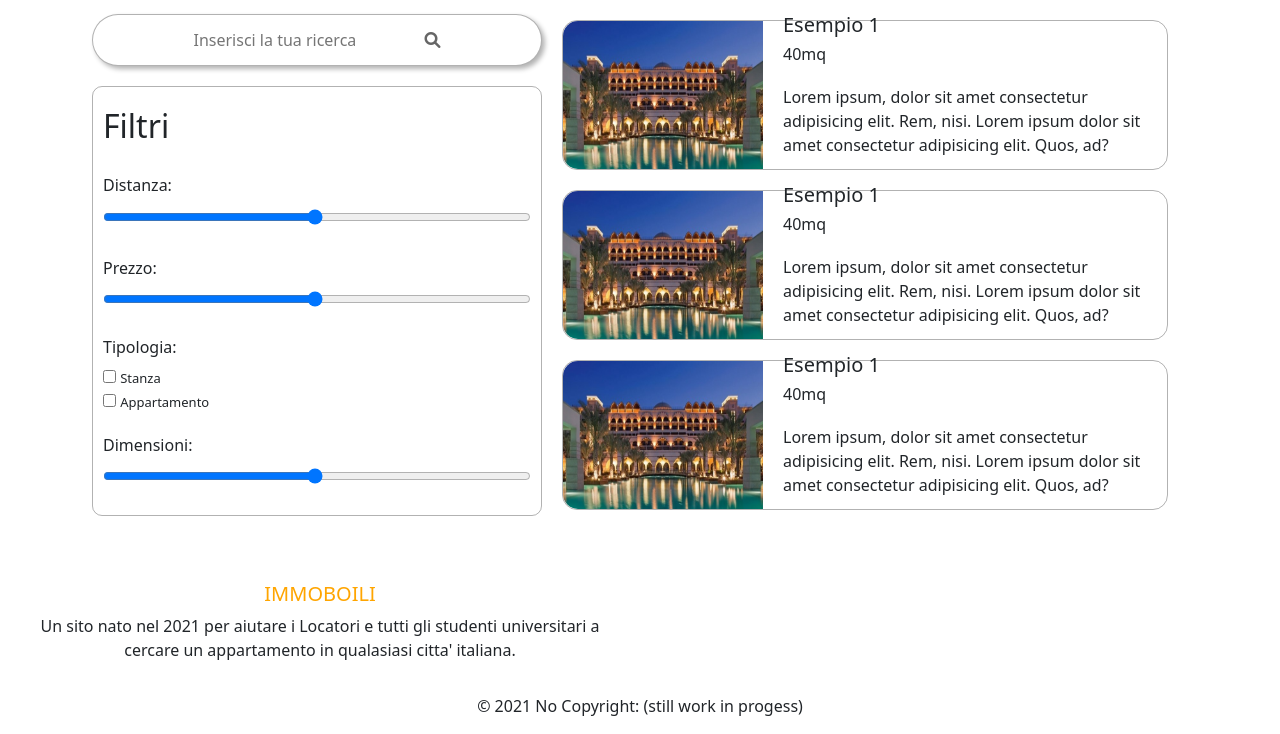
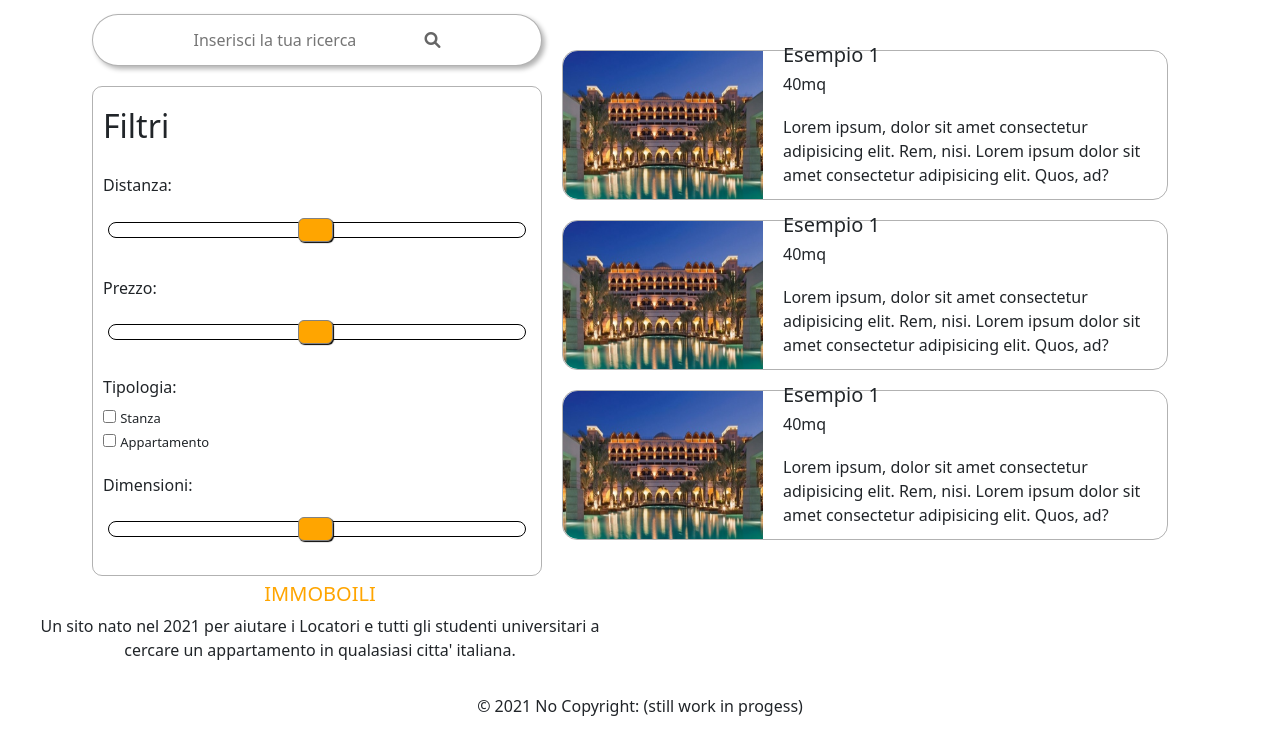
Before and after one commit to faberenry/immoboili, a PHP site: page /ricerca.html in a window 1280 px wide. Shown: the part 66-800 px from the top of the page. Run offline with PHP 8.4, Linux system fonts and the light colour scheme.

Commit message:
lastCommitMaybe

```diff
--- a/chat.html
+++ b/chat.html
@@ -114,7 +114,11 @@
                 <div id="output"></div>
             </div>
             <input type="text" id="message" placeholder="Scrivi qui" style="width: 555px";>
-            <button id="send">Invia</button>
+            <button id="send" style="background-color: transparent; border:none">
+                <svg xmlns="http://www.w3.org/2000/svg" width="20" height="20" fill="currentColor" class="bi bi-send" viewBox="0 0 16 16">
+                  <path d="M15.854.146a.5.5 0 0 1 .11.54l-5.819 14.547a.75.75 0 0 1-1.329.124l-3.178-4.995L.643 7.184a.75.75 0 0 1 .124-1.33L15.314.037a.5.5 0 0 1 .54.11ZM6.636 10.07l2.761 4.338L14.13 2.576 6.636 10.07Zm6.787-8.201L1.591 6.602l4.339 2.76 7.494-7.493Z"/>
+                </svg>
+            </button>
           </div>
 
         </main>
--- a/ricerca.html
+++ b/ricerca.html
@@ -148,7 +148,7 @@
             </div>
             <div class="homeshowcase">
                 <div class="showcase-card">
-                    <img src="./images/dio.jpg" alt="">
+                    <img src="./public/images/dio.jpg" alt="">
                     <div class="card-description">
                         <h5>Esempio 1</h5>
                         <h6>40mq</h6>
@@ -159,7 +159,7 @@
                     </div>
                 </div>
                 <div class="showcase-card">
-                    <img src="./images/dio.jpg" alt="">
+                    <img src="./public/images/dio.jpg" alt="">
                     <div class="card-description">
                         <h5>Esempio 1</h5>
                         <h6>40mq</h6>
@@ -170,7 +170,7 @@
                     </div>
                 </div>
                 <div class="showcase-card">
-                    <img src="./images/dio.jpg" alt="">
+                    <img src="./public/images/dio.jpg" alt="">
                     <div class="card-description">
                         <h5>Esempio 1</h5>
                         <h6>40mq</h6>
--- a/style.css
+++ b/style.css
@@ -254,6 +254,97 @@ main .container > div{
     color: rgba(0,0,0,0.6);
 }
 
+/* Sliders */
+input[type=range] {
+  height: 32px;
+  -webkit-appearance: none;
+  margin: 10px 0;
+  width: 100%;
+}
+input[type=range]:focus {
+  outline: none;
+}
+input[type=range]::-webkit-slider-runnable-track {
+  width: 100%;
+  height: 16px;
+  cursor: pointer;
+  animate: 0.2s;
+  box-shadow: 0px 0px 0px #000000;
+  background: white;
+  border-radius: 25px;
+  border: 1px solid #000000;
+}
+input[type=range]::-webkit-slider-thumb {
+  box-shadow: 1px 1px 1px #000000;
+  border: 1px solid #828282;
+  height: 24px;
+  width: 35px;
+  border-radius: 6px;
+  background: orange;
+  cursor: pointer;
+  -webkit-appearance: none;
+  margin-top: -5px;
+}
+input[type=range]:focus::-webkit-slider-runnable-track {
+  background: #FF7B08;
+}
+input[type=range]::-moz-range-track {
+  width: 100%;
+  height: 16px;
+  cursor: pointer;
+  animate: 0.2s;
+  box-shadow: 0px 0px 0px #000000;
+  background: #FF7B08;
+  border-radius: 25px;
+  border: 1px solid #000000;
+}
+input[type=range]::-moz-range-thumb {
+  box-shadow: 1px 1px 1px #000000;
+  border: 1px solid #828282;
+  height: 24px;
+  width: 35px;
+  border-radius: 6px;
+  background: #EEFF00;
+  cursor: pointer;
+}
+input[type=range]::-ms-track {
+  width: 100%;
+  height: 16px;
+  cursor: pointer;
+  animate: 0.2s;
+  background: transparent;
+  border-color: transparent;
+  color: transparent;
+}
+input[type=range]::-ms-fill-lower {
+  background: #FF7B08;
+  border: 1px solid #000000;
+  border-radius: 50px;
+  box-shadow: 0px 0px 0px #000000;
+}
+input[type=range]::-ms-fill-upper {
+  background: #FF7B08;
+  border: 1px solid #000000;
+  border-radius: 50px;
+  box-shadow: 0px 0px 0px #000000;
+}
+input[type=range]::-ms-thumb {
+  margin-top: 1px;
+  box-shadow: 1px 1px 1px #000000;
+  border: 1px solid #828282;
+  height: 24px;
+  width: 35px;
+  border-radius: 6px;
+  background: #EEFF00;
+  cursor: pointer;
+}
+input[type=range]:focus::-ms-fill-lower {
+  background: #FF7B08;
+}
+input[type=range]:focus::-ms-fill-upper {
+  background: #FF7B08;
+}
+
 /* Filters */
 .filters
 {
@@ -319,8 +410,8 @@ main .container > div{
     max-width: 600px;
     margin: 30px auto;
     border: none;
-    border-radius: 30px;
-    opacity: 0.85;
+    /*border-radius: 30px;*/
+    /*opacity: 0.85;*/
     background: none;
 }
 
@@ -329,10 +420,10 @@ main .container > div{
     height: 400px;
     overflow: auto;
     background-color: white;
-    opacity: 0.35;
-    filter: drop-shadow(0 0 0.75rem rgb(203, 247, 247));
-    /* filter: blur(4px); */
-    border-radius: 30px;
+    /*border-radius: 30px;*/
+    /* opacity: 0.35; */
+    /* filter: drop-shadow(0 0 0.75rem rgb(203, 247, 247));
+     filter: blur(4px); */
 }
 
 /* gestione output chat */
```
